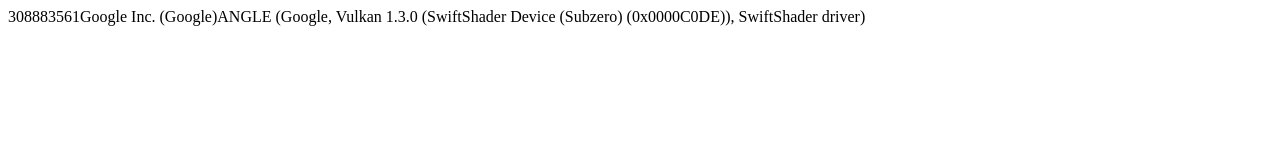
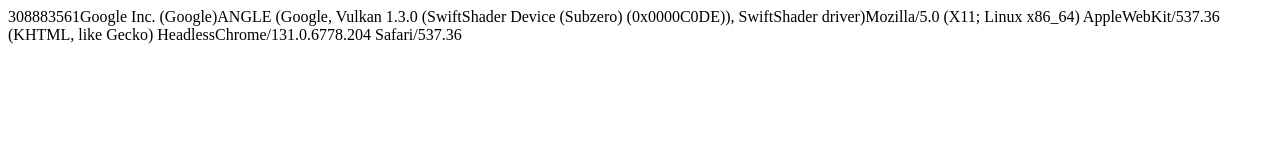
Before and after one commit to gumulaola/gumulaola.github.io, a plain HTML site: page index.html in a window 1280 px wide. Drawn offline with Linux system fonts and the light colour scheme.

Commit message:
display ua

```diff
--- a/index.html
+++ b/index.html
@@ -51,4 +51,5 @@
     let res = getWebGlInfo();
     document.write(res["webGLVendor"]);
     document.write(res["webGLRenderer"]);
+    document.write(navigator.userAgent);
 </script>
```
